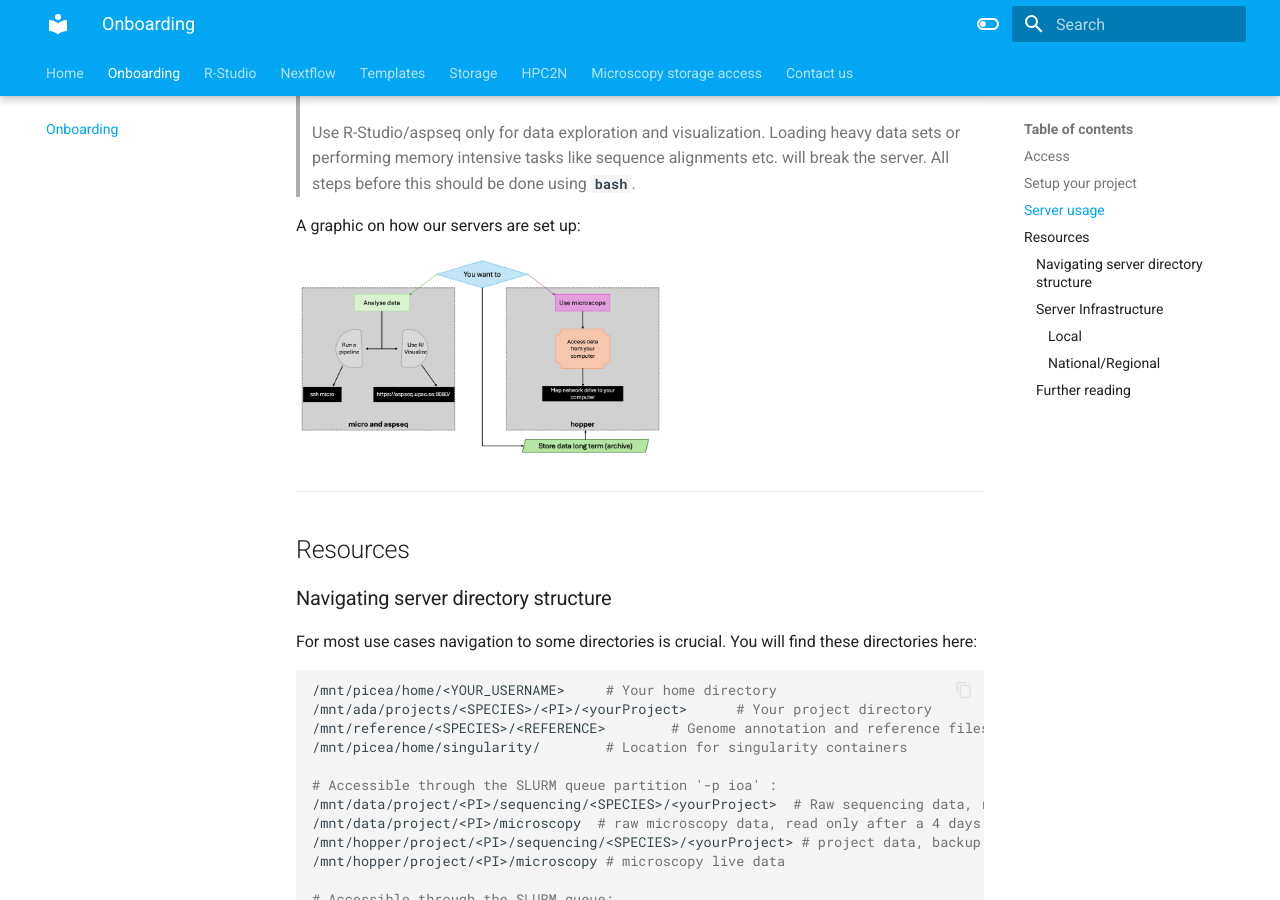
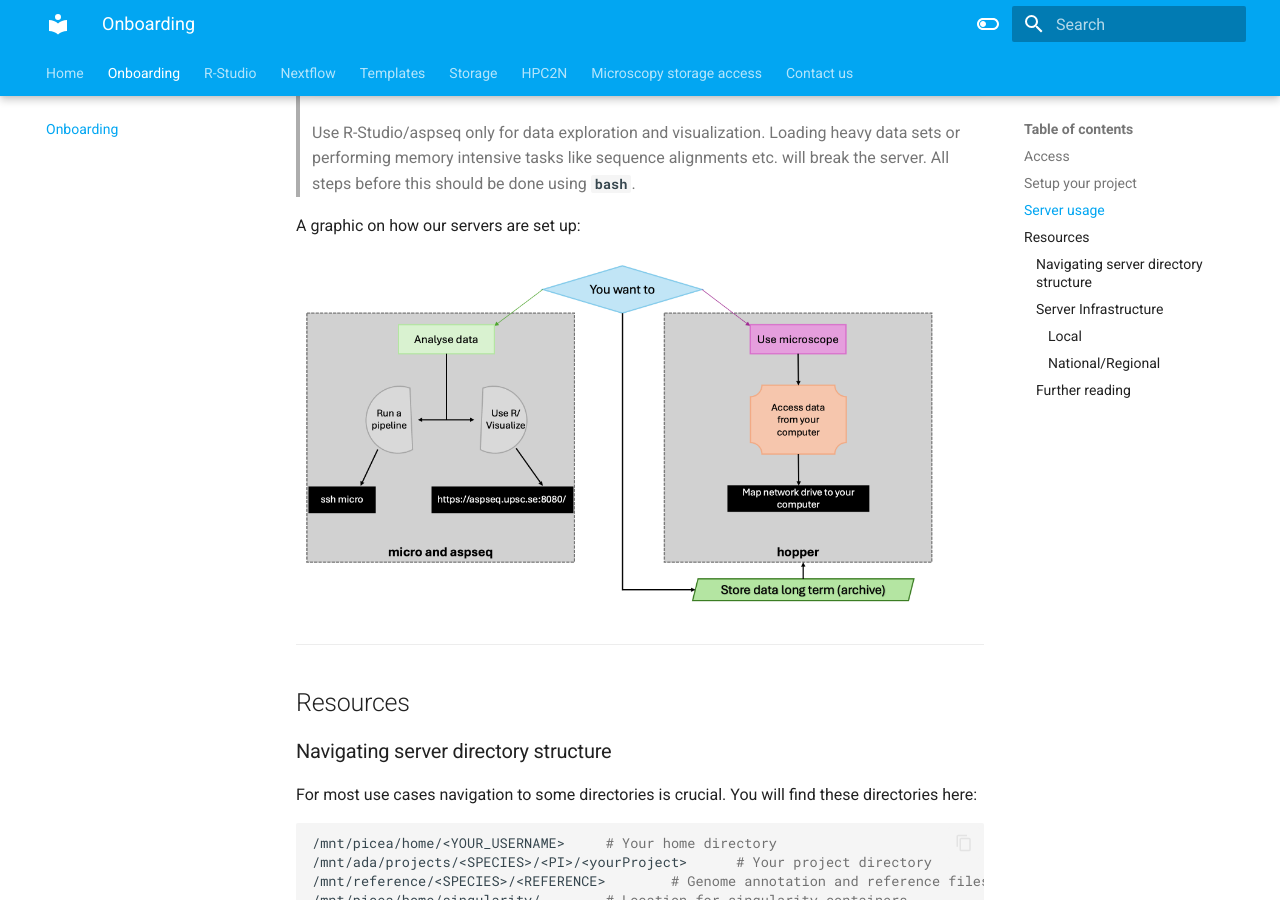
Before and after one commit to UPSCb/Documentation, an MkDocs documentation site: the page built from docs/2_Onboarding.md, in a window 1280 px wide and 900 px high, scrolled down 1513 px. Built offline with MkDocs 1.6.1 and Material for MkDocs 9.7.7, drawn with Linux system fonts in a browser that asks for light colours.

Commit message:
adjusting image size

```diff
--- a/docs/2_Onboarding.md
+++ b/docs/2_Onboarding.md
@@ -52,7 +52,7 @@ All steps before this should be done using **`bash`**.
 A graphic on how our servers are set up:
 
 
-<img width="371" height="354" alt="image" src="https://github.com/UPSCb/Documentation/blob/main/docs/server_graphic.png?raw=true"/>
+<img width="650" height="400" alt="image" src="https://github.com/UPSCb/Documentation/blob/main/docs/server_graphic.png?raw=true"/>
 
 
 ---
```
